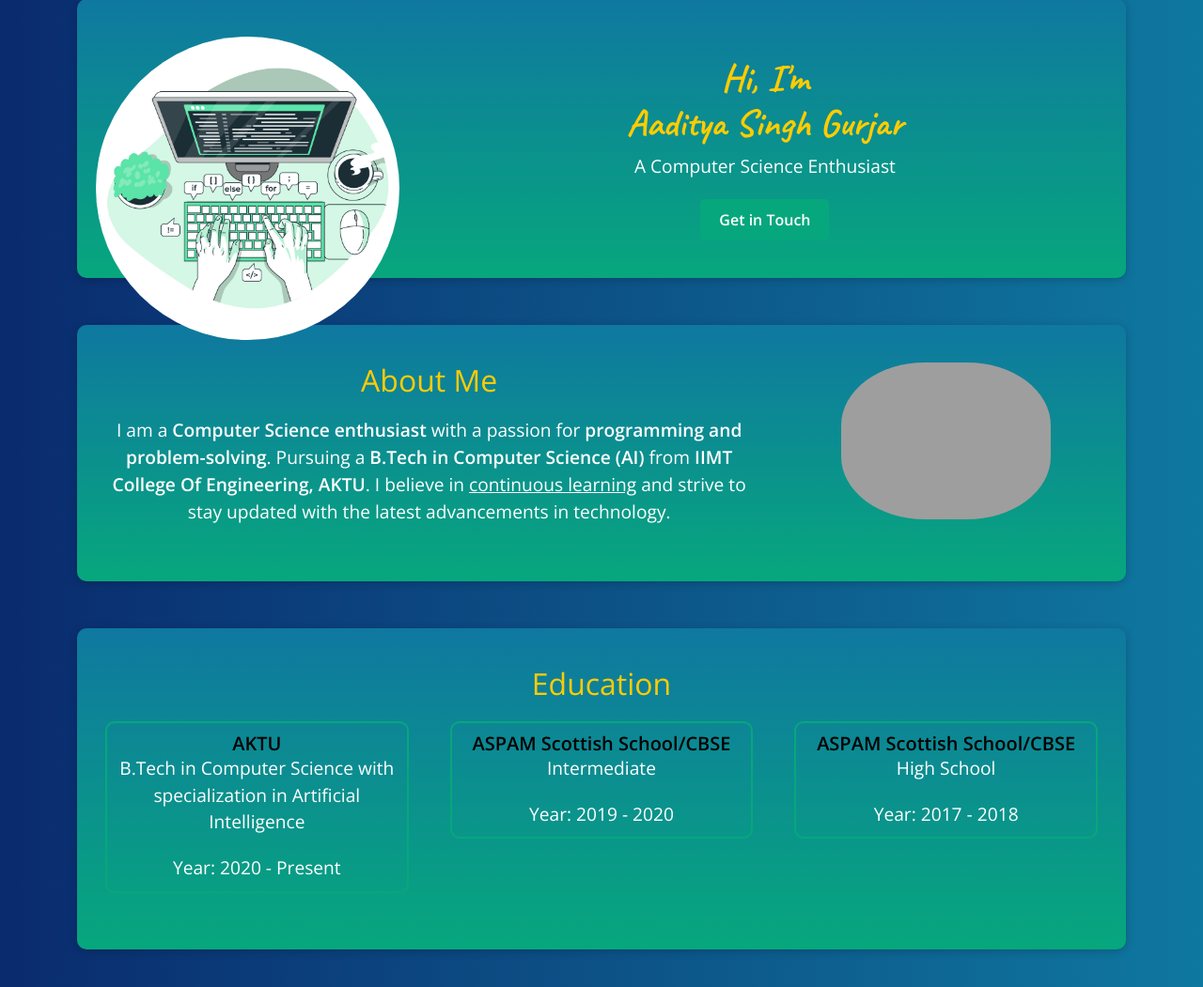
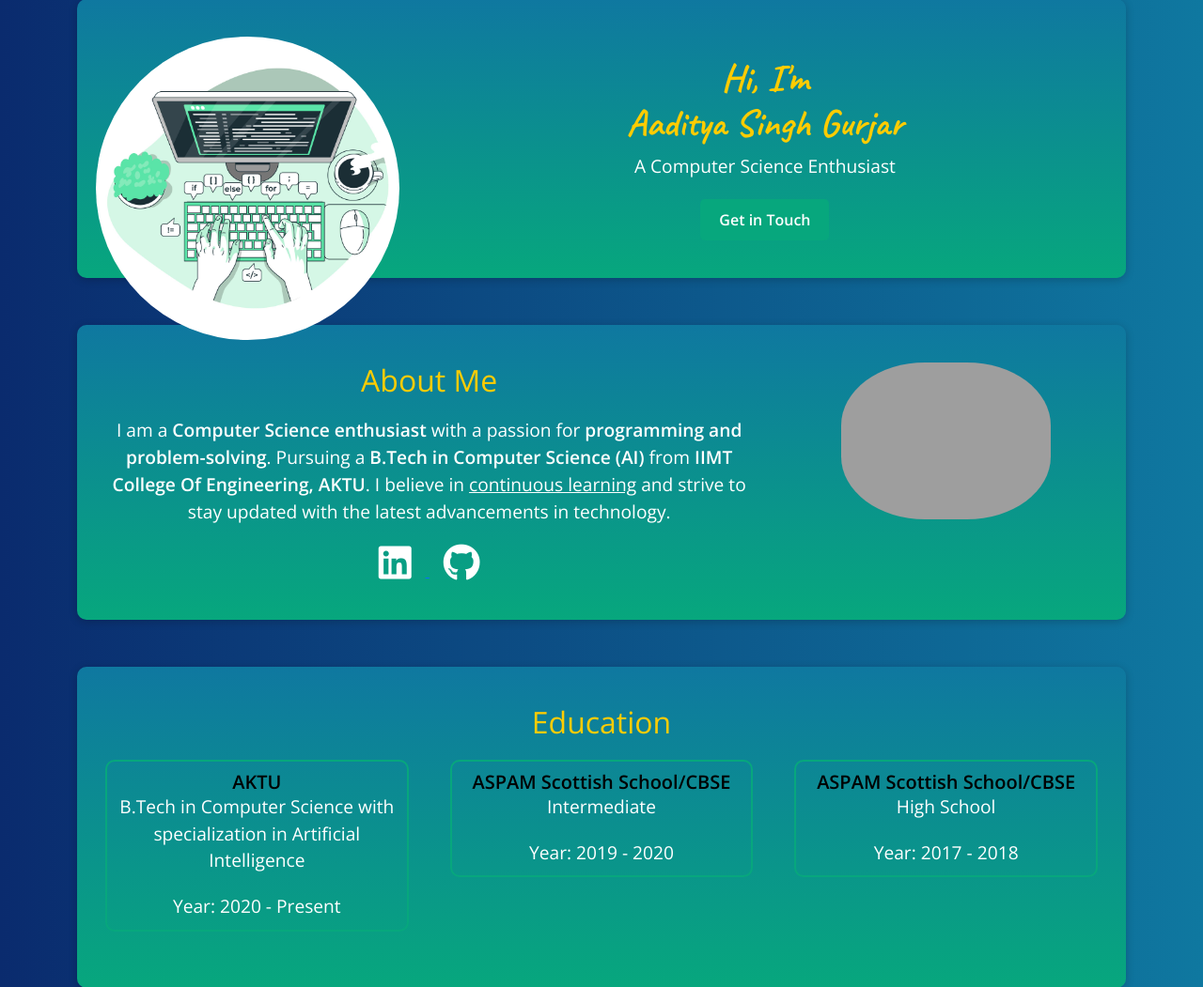
Before and after one commit to Aaditya10-9/MyPortfolio, a Django app: page / in a window 1280 px wide. Shown: the part 105-1156 px from the top of the page at 94% size. Run offline with Django 4.2, Linux system fonts and the light colour scheme; some libraries are stand-ins or nearby versions; grey boxes are pictures that could not be loaded.

Commit message:
Initial commit

```diff
--- a/folio/Templates/New/index.html
+++ b/folio/Templates/New/index.html
@@ -7,6 +7,7 @@
     <title>Your Portfolio</title>
     {% load static %}
     <link rel="stylesheet" href="{% static 'css/bt.css' %}">
+    <link rel="icon" type="image/png" href="{% static 'images/folio.png' %}">
     <link rel="stylesheet" href="https://cdnjs.cloudflare.com/ajax/libs/font-awesome/5.15.4/css/all.min.css">
     <link rel="stylesheet" href="{% static 'css/style.css' %}">
 </head>
@@ -70,6 +71,12 @@
                         <u>continuous learning</u> and strive to stay updated with the latest advancements in
                         technology.
                     </p>
+                    <a href="https://www.linkedin.com/in/aaditya-singh-gurjar-48524b230" target="_blank">
+                        <i class="fab fa-linkedin social-icon"></i>
+                    </a>
+                    <a href="https://github.com/aaditya10-9" target="_blank">
+                        <i class="fab fa-github social-icon"></i>
+                    </a>
                 </div>
                 <div class="col-md-4">
                     <img src="https://media.licdn.com/dms/image/D4D03AQGdLwzWoVeirg/profile-displayphoto-shrink_800_800/0/1683975862936?e=2147483647&v=beta&t=jsX1fS8FUvu8-PnwR1O0g4frTc6J115_IN29r-mZl3o"
@@ -231,6 +238,7 @@
             </div>
         </section>
     </div>
+
     <script src="{% static 'js/jquery.js' %}"></script>
     <script src="{% static 'js/popper.js' %}"></script>
     <script src="{% static 'js/bt.js' %}"></script>
--- a/folio/static/css/style.css
+++ b/folio/static/css/style.css
@@ -163,3 +163,21 @@ p {
 .contact-card .card-text a:hover {
     color: #f19c08;
 }
+#social {
+    text-align: center;
+}
+
+.social-icons {
+    margin-top: 30px;
+}
+
+.social-icon {
+    font-size: 2.5rem;
+    color: #fff;
+    margin: 0 15px;
+    transition: color 0.3s ease;
+}
+
+.social-icon:hover {
+    color: #ffcc00;
+}
```
Also changed, not shown: folio/static/images/folio.png (added).
